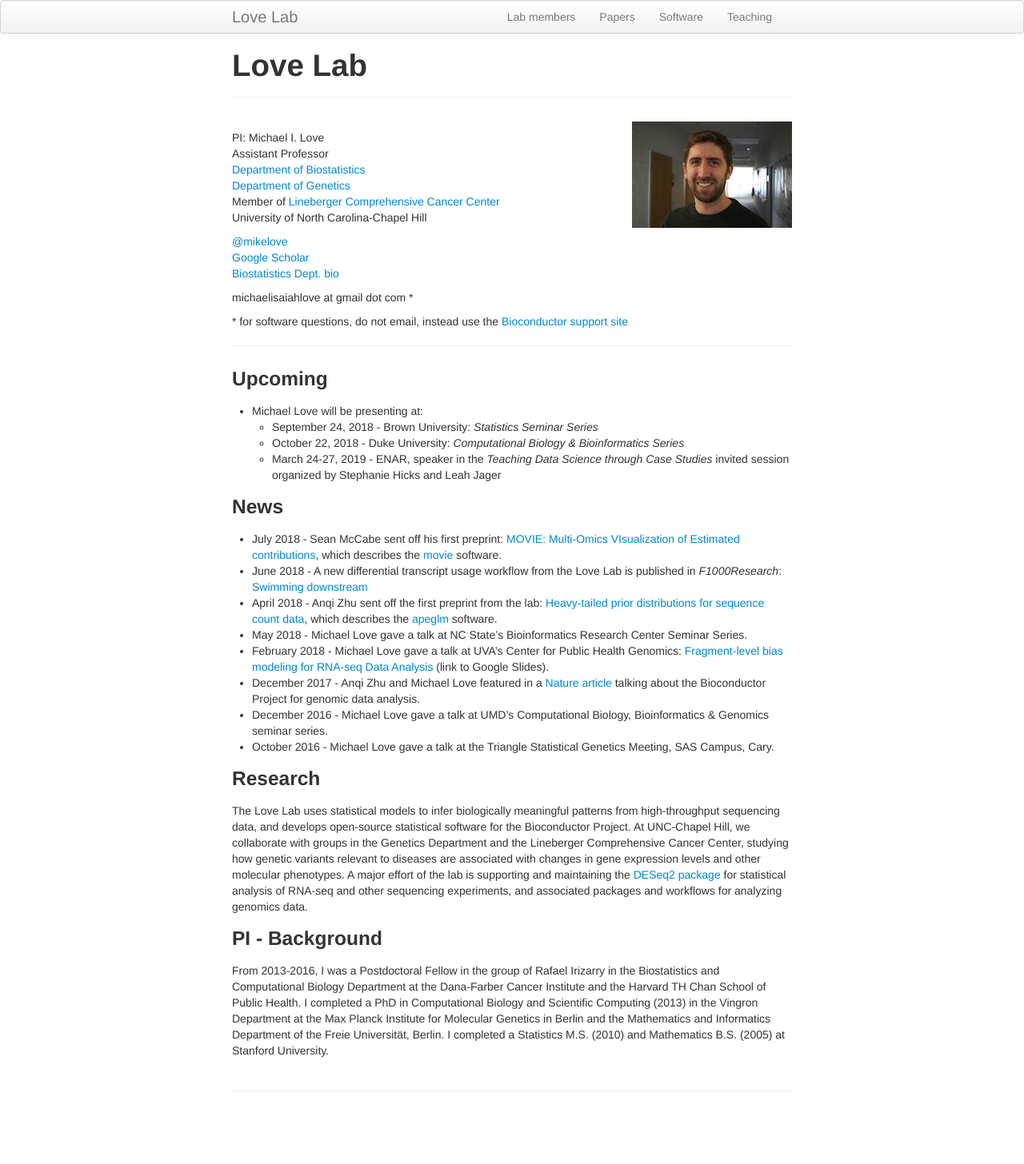
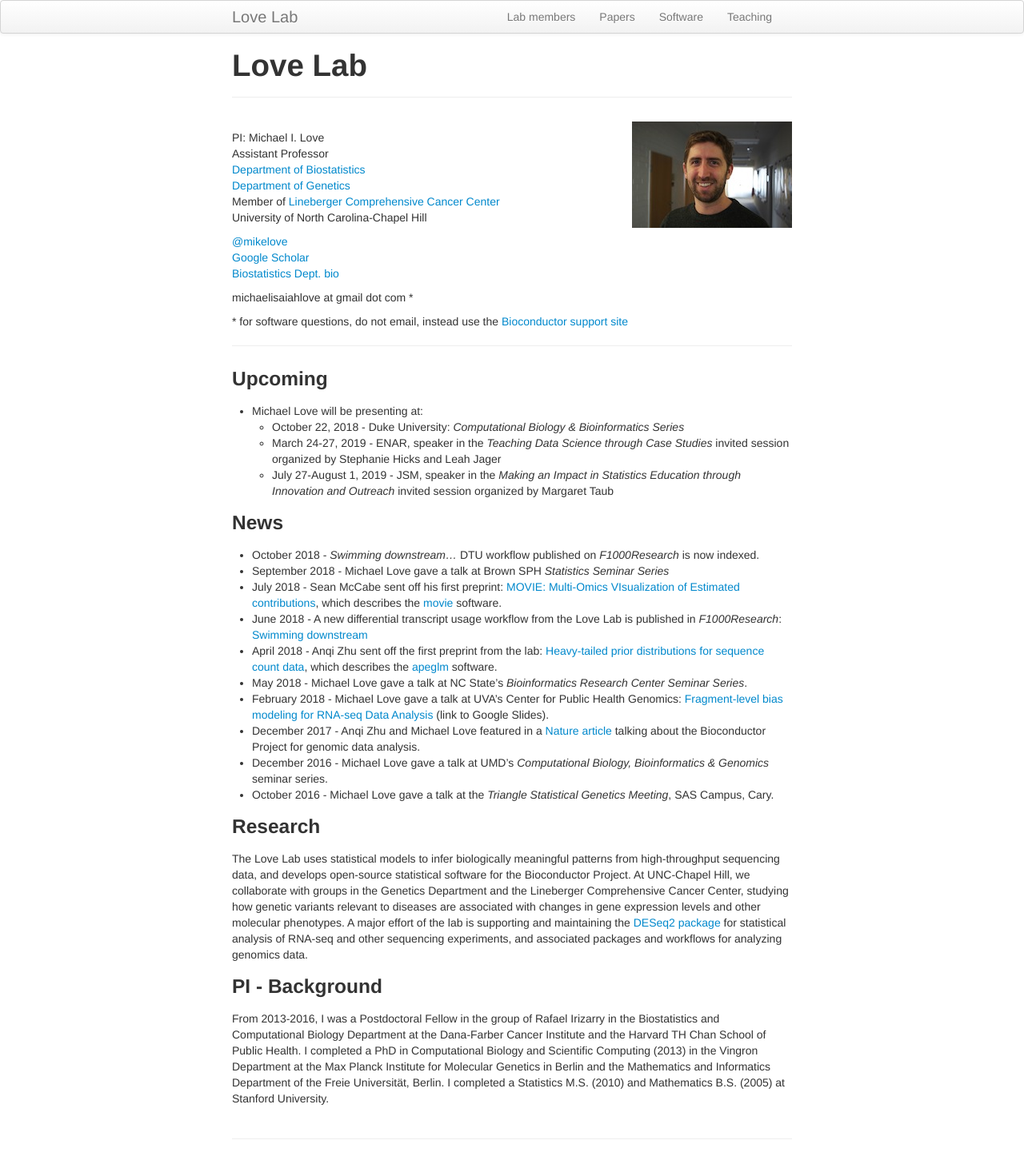
Before and after one commit to mikelove/mikelove.github.io, a Jekyll site: the page built from index.md, in a window 1280 px wide. Shown: the whole page at 80% size. Built offline with Jekyll 4.4.1, drawn with Linux system fonts in a browser that asks for light colours; before the commit the page ends 1396 px from its top, so only the background shows below that.

```diff
--- a/index.md
+++ b/index.md
@@ -27,34 +27,39 @@ michaelisaiahlove at gmail dot com *
 ### Upcoming
 
 * Michael Love will be presenting at:
-    - September 24, 2018 - Brown University: *Statistics Seminar Series*
     - October 22, 2018 - Duke University: *Computational Biology & Bioinformatics Series*
     - March 24-27, 2019 - ENAR, speaker in the *Teaching Data Science through Case Studies*
       invited session organized by Stephanie Hicks and Leah Jager
+    - July 27-August 1, 2019 - JSM, speaker in the *Making an Impact in
+      Statistics Education through Innovation and Outreach* invited
+      session organized by Margaret Taub
 
 ### News
 
+* October 2018 - *Swimming downstream...* DTU workflow published on
+  *F1000Research* is now indexed.
+* September 2018 - Michael Love gave a talk at Brown SPH *Statistics Seminar Series*
 * July 2018 - Sean McCabe sent off his first preprint:
   [MOVIE: Multi-Omics VIsualization of Estimated contributions](https://doi.org/10.1101/379115),
   which describes the [movie](https://github.com/mccabes292/movie) software.
 * June 2018 - A new differential transcript usage workflow from the
   Love Lab is published in *F1000Research*:
-  [Swimming downstream](https://doi.org/10.12688/f1000research.15398.1)
+  [Swimming downstream](https://doi.org/10.12688/f1000research.15398.3)
 * April 2018 - Anqi Zhu sent off the first preprint from the lab:
   [Heavy-tailed prior distributions for sequence count data](https://www.biorxiv.org/content/early/2018/04/17/303255),
   which describes the [apeglm](http://bioconductor.org/packages/apeglm) software.
-* May 2018 - Michael Love gave a talk at NC State's Bioinformatics
-  Research Center Seminar Series.
+* May 2018 - Michael Love gave a talk at NC State's *Bioinformatics
+  Research Center Seminar Series*.
 * February 2018 - Michael Love gave a talk at UVA's Center for Public
   Health Genomics: [Fragment-level bias modeling for RNA-seq Data
   Analysis](http://goo.gl/ftK55e) (link to Google Slides).
 * December 2017 - Anqi Zhu and Michael Love featured in a
   [Nature article](https://www.nature.com/articles/d41586-017-07833-1)
   talking about the Bioconductor Project for genomic data analysis.
-* December 2016 - Michael Love gave a talk at UMD's Computational
-  Biology, Bioinformatics & Genomics seminar series.
-* October 2016 - Michael Love gave a talk at the Triangle Statistical
-  Genetics Meeting, SAS Campus, Cary.
+* December 2016 - Michael Love gave a talk at UMD's *Computational
+  Biology, Bioinformatics & Genomics* seminar series.
+* October 2016 - Michael Love gave a talk at the *Triangle Statistical
+  Genetics Meeting*, SAS Campus, Cary.
 
 ### Research
 
```
Also changed, not shown: pages/papers.md (+6 -0 lines).
